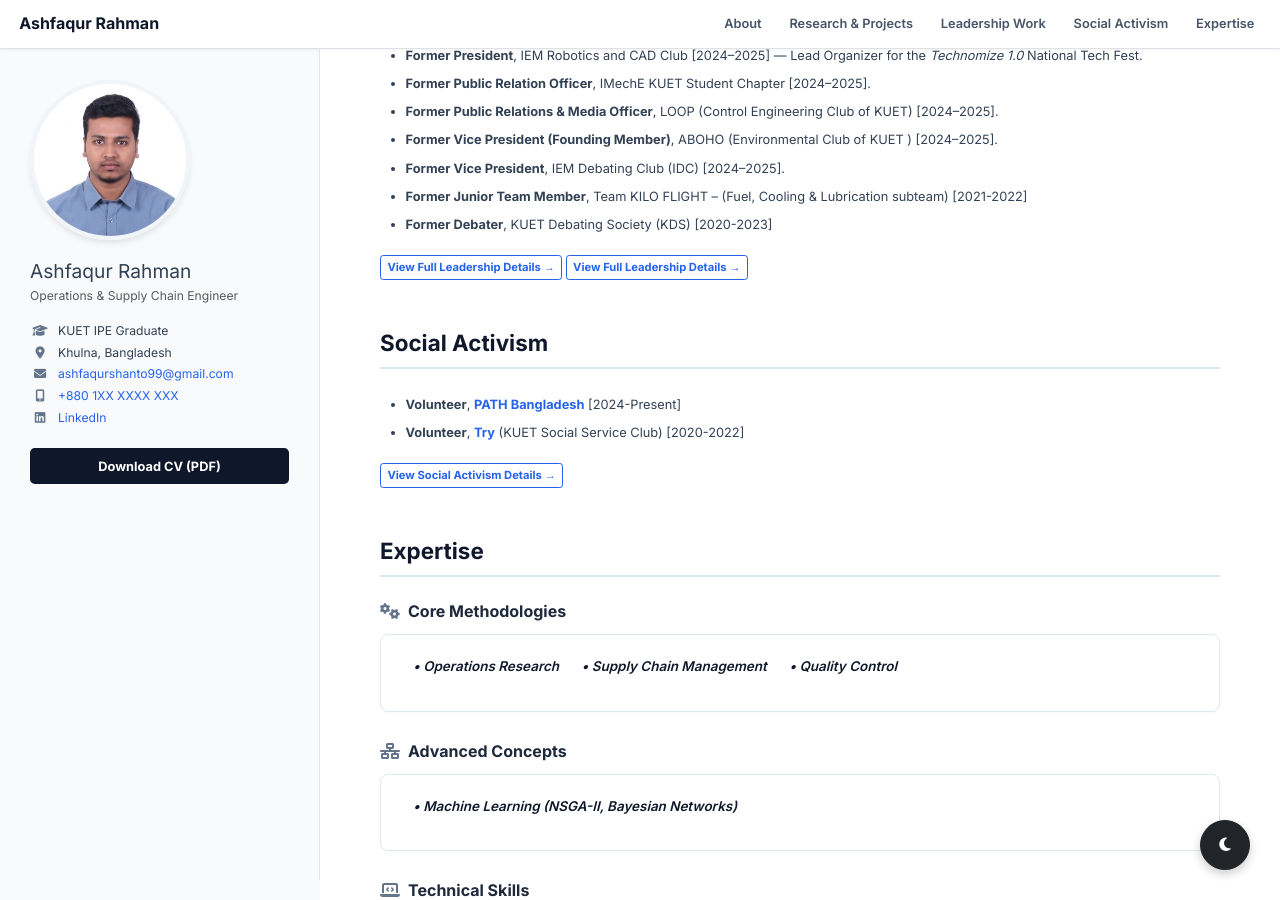
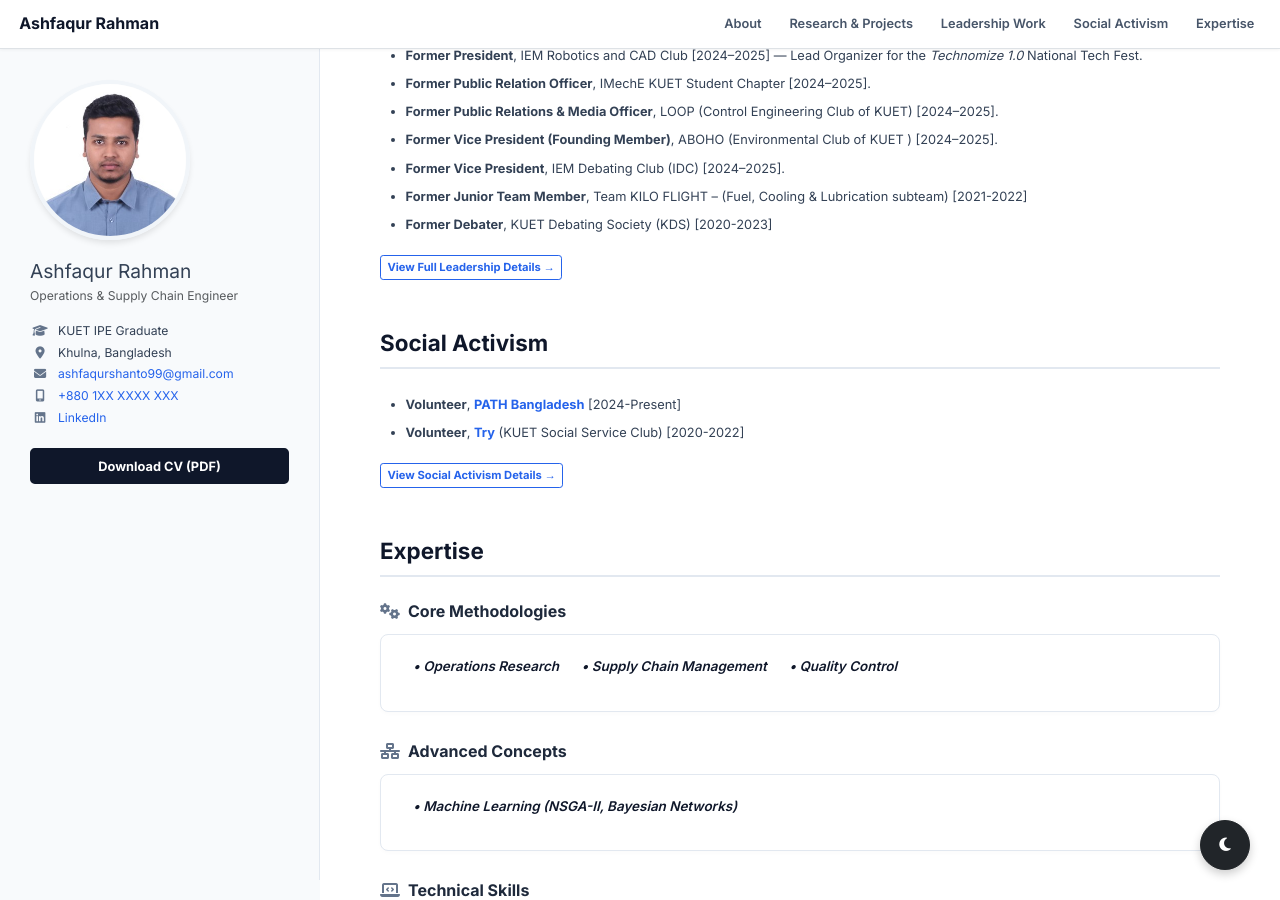
Before and after one commit to AshfaqurRahman99/AshfaqurRahman99.github.io, a Jekyll site: the page index.html, which Jekyll copies as it is, in a window 1280 px wide and 900 px high, scrolled down 844 px. Built offline with Jekyll 4.4.1, drawn with Linux system fonts in a browser that asks for light colours; a style sheet for code colours, icons or effects is not loaded.

Commit message:
Update index.html

```diff
--- a/index.html
+++ b/index.html
@@ -801,9 +801,7 @@
                 <!-- <li class="mb-2"><strong>Champion</strong>, Regional Debate Tournament (2021) & Finalist, BUET IPE Case Competition (2023).</li> -->
             </ul>
 
-            <!-- This is the new button linking to your leadership page -->
-                <a href="leadership.html" class="btn btn-custom-blue btn-sm mt-2 fw-bold">View Full Leadership Details
-                    &rarr;</a>
+            <!-- This is the new button linking to leadership page -->
             <a href="leadership1.html" class="btn btn-custom-blue btn-sm mt-2 fw-bold">View Full Leadership Details
                     &rarr;</a>
 
```
